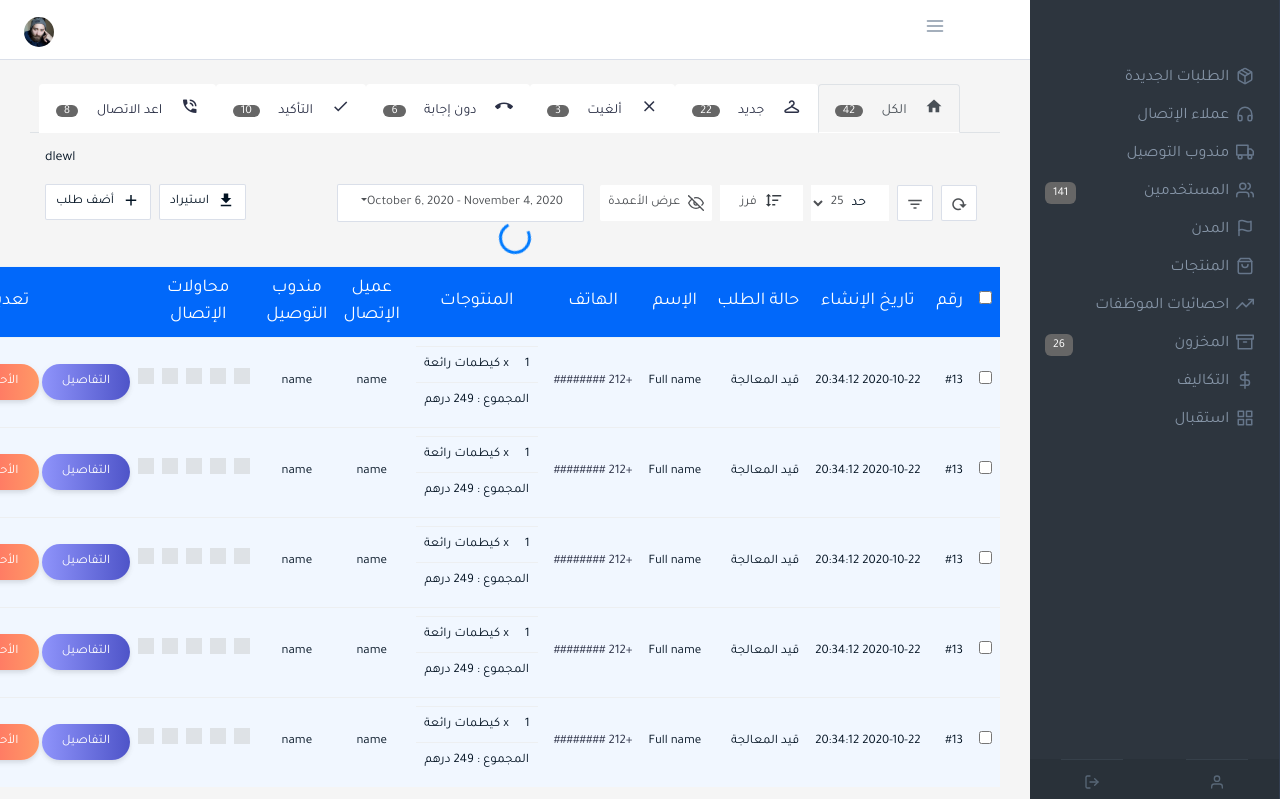
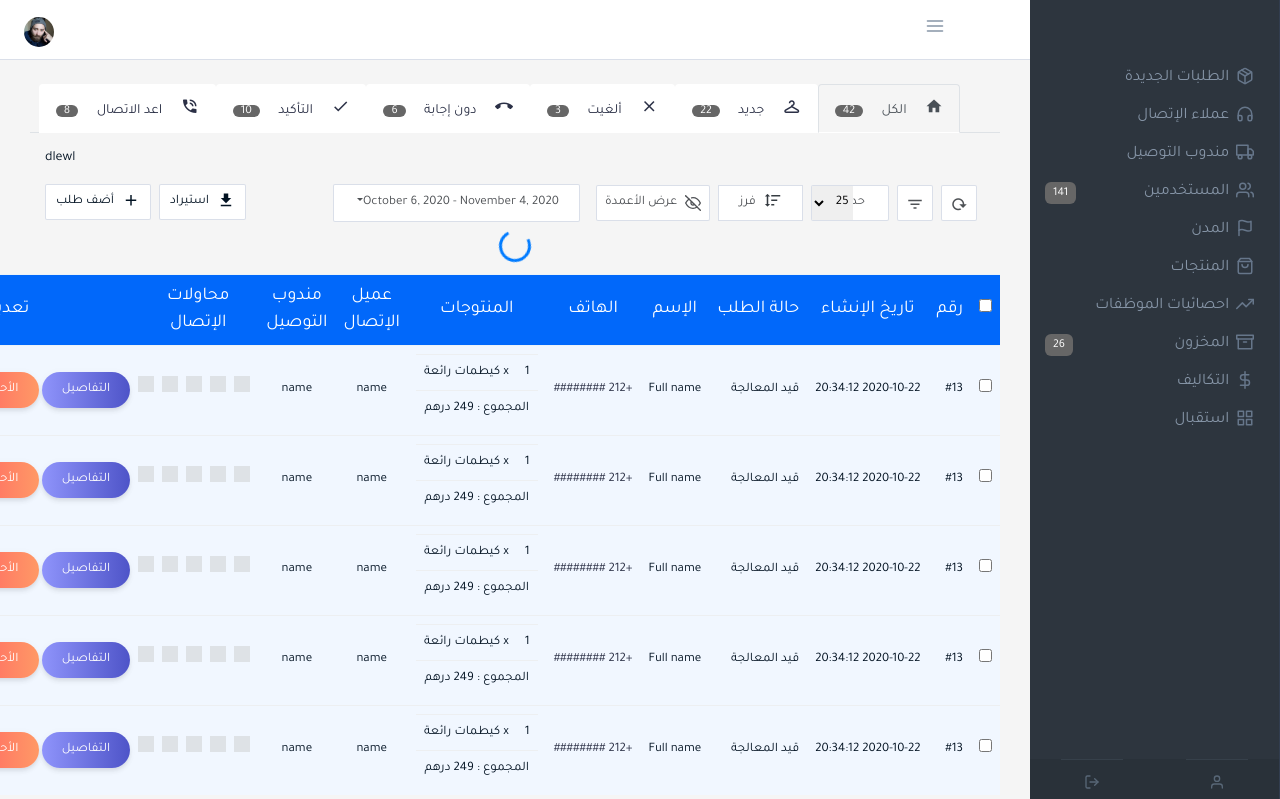
Before and after one commit to faissaloux/Codpanel, a PHP site: page /table.php in a window 1280 px wide. Shown: the top 799 px of the page. Run offline with PHP 8.4, Linux system fonts and the light colour scheme.

Commit message:
update: Table page buttons design

```diff
--- a/assets/css/custom.css
+++ b/assets/css/custom.css
@@ -20,6 +20,12 @@
     color: #4E5155;
     border-radius: 2px;
     border: 1px solid rgba(70, 95, 145, 0.2);
+}
+.btn-default-custom:hover{
+    background: #ffffff;
+    color: #4E5155;
+    border-radius: 2px;
+    border: 1px solid #131a25;
 }
 select{
     cursor: pointer;
@@ -92,7 +98,6 @@
 }
 .sort-container{
     height: 36px;
-    border: none;
     border-radius: 0;
 }
 .sort-dropdown{
@@ -238,9 +243,9 @@
     position: absolute;
     left: 0;
     top: 0;
+    bottom: 0;
     border: none;
     outline: none;
-    height: 36px;
 }
 .btn-container{
     padding-left: 0;
--- a/table.php
+++ b/table.php
@@ -145,9 +145,9 @@
                                     <div class="btn-filter btn btn-default-custom mr-2">
                                         <i class="mdi mdi-filter-variant"></i>
                                     </div>
-                                    <div class="limit-container-right col-2 pr-0 mr-2 d-flex">
+                                    <div class="limit-container-right btn btn-default-custom col-2 pr-0 mr-2 d-flex align-items-center">
                                         <span class="m-2 col text-right">حد:</span>
-                                        <select name="" id="" class="p-0 pagination-select btn btn-default-custom">
+                                        <select name="" id="" class="p-0 pagination-select">
                                             <option value="25">25</option>
                                             <option value="50">50</option>
                                             <option value="100">100</option>
@@ -308,7 +308,7 @@
                                         </div>
                                     </div>
                                     <div class="d-flex align-items-center btn-container show-columns-container mr-2">
-                                        <button class="btn btn-default-custom show-columns-container d-flex align-items-center border-none px-2"
+                                        <button class="btn btn-default-custom show-columns-container d-flex align-items-center px-2"
                                                 type="button"
                                                 id="showColumnsdropdownMenuButton"
                                                 data-toggle="dropdown"
@@ -610,7 +610,7 @@
                         </form>
                     </div>
 
-                    <center>
+                    <center class="mt-2">
                         <div class="spinner-border mb-2 text-primary" role="status">
                             <span class="sr-only">Loading...</span>
                         </div>
```
